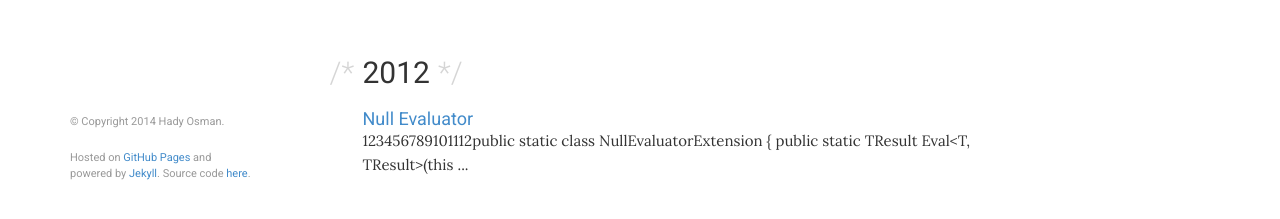
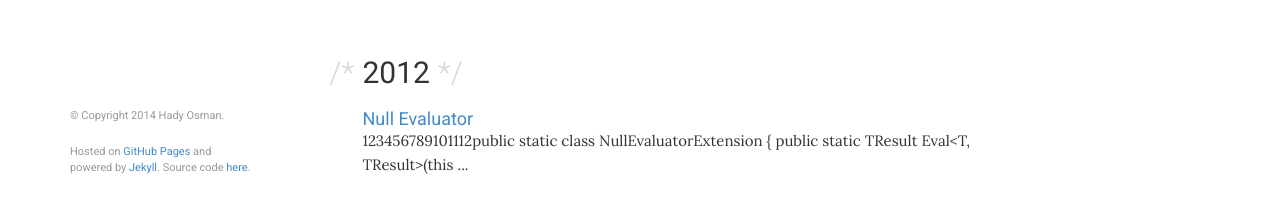
Before and after one commit to hadynz/hadynz.github.io, a Jekyll site: the page built from home.md, in a window 1280 px wide. Shown: the part 839-1058 px from the top of the page. Built offline with Jekyll 4.4.1, drawn with Linux system fonts in a browser that asks for light colours; comment, search, counter and statistics services are not loaded; after the commit the page ends 1036 px from its top, so only the background shows below that.

Commit message:
Fix float of footer relative to page on very short pages. Tweaked col width for iPad (widened left sidebar)

```diff
--- a/_includes/header/_navigation.html
+++ b/_includes/header/_navigation.html
@@ -1,7 +1,7 @@
 <div class="navbar navbar-defaultstyle" role="navigation">
     <div class="row">
 
-        <div class="navbar-header col-sm-3">
+        <div class="navbar-header col-sm-4 col-md-3">
             <button type="button" class="navbar-toggle" data-toggle="collapse" data-target=".navbar-collapse">
                 <span class="sr-only">Toggle navigation</span>
                 <span class="icon-bar"></span>
@@ -25,7 +25,7 @@
             </a>
         </div>
 
-        <div class="navbar-collapse collapse col-sm-9">
+        <div class="navbar-collapse collapse col-sm-8 col-md-9">
             <ul class="nav navbar-nav">
             {% for link in site.data.navigation %}
                 {% if link.external %}
--- a/_includes/header/header.html
+++ b/_includes/header/header.html
@@ -22,7 +22,7 @@
         <!-- Optional Cover photo for page -->
         {% if page.large_header or page.image %}
         <div class="masthead--title row" style="{{ page.image.title_style }}">
-            <div class="inner col-sm-9 col-sm-offset-3">
+            <div class="inner col-sm-8 col-sm-offset-4 col-md-9 col-md-offset-3">
                 {% include post/_title.html %}
             </div>
         </div>
--- a/_layouts/default.html
+++ b/_layouts/default.html
@@ -14,7 +14,7 @@
         {% endif %}
 
         <!-- Main page content -->
-        <div class="blog-content col-sm-9 col-sm-push-3 col-md-8 col-md-push-3 col-lg-7 col-lg-push-3">
+        <div class="blog-content col-sm-8 col-sm-push-4 col-md-8 col-md-push-3 col-lg-7 col-lg-push-3">
             <div class="blog-content--inner">
 
                 {% if hasLargeHeader == false %}
@@ -25,26 +25,28 @@
 
                 {{ content }}
             </div>
+            {% if site.widget.disqus.short_name and page.comments %}
+            <div class="hidden-xs">
+                <div id="disqus_thread" class="blog-content--comments"></div>
+            </div>
+            {% endif %}
         </div>
 
         <!-- Personal Biography -->
-        {% if page.biography != false %}
-        <div class="biography-wrapper col-sm-3 col-sm-pull-9 col-md-3 col-md-pull-8 col-lg-3 col-lg-pull-7">
-            {% include biography.html hasLargeHeader=hasLargeHeader %}
-        </div>
-        {% endif %}
+
+        <aside class="left-sidebar">
+            {% if page.biography != false %}
+            <div class="biography-wrapper col-sm-4 col-sm-pull-8 col-md-3 col-md-pull-8 col-lg-3 col-lg-pull-7">
+                {% include biography.html hasLargeHeader=hasLargeHeader %}
+            </div>
+            {% endif %}
+            {% include footer.html %}
+        </aside>
 
     </div>
 
-    {% if site.widget.disqus.short_name and page.comments %}
-    <div class="row hidden-xs">
-        <div id="disqus_thread" class="blog-content--comments col-sm-9 col-sm-push-3 col-md-8 col-md-push-3 col-lg-7 col-lg-push-3"></div>
-    </div>
-    {% endif %}
-
 </div>
 
-{% include footer.html %}
 {% include scripts/scripts.html %}
 
 </body>
--- a/assets/css/biography.css
+++ b/assets/css/biography.css
@@ -41,6 +41,7 @@
         margin: 20px 0;
     }
     .biography--avatar img {
+        max-width: 150px;
         border: 4px solid #FFF;
         position: relative;
         top: -4px;
@@ -52,9 +53,6 @@
 @media (min-width: 992px) {
     .biography-is-fixed {
         width: 210px;
-    }
-    .biography--avatar img {
-        max-width: 150px;
     }
 }
 
--- a/assets/css/blog.css
+++ b/assets/css/blog.css
@@ -1,4 +1,9 @@
 /* Main Content */
+.blog-content {
+    z-index: 1;
+    position: relative;
+}
+
 .blog-content--inner a:not(.btn, .title-link) {
     text-decoration: underline;
 }
@@ -107,9 +112,6 @@
 
 /* Small devices (tablets, 768px and up) */
 @media (min-width: 768px) {
-    .blog-content-wrapper {
-        margin-bottom: 25px;
-    }
     .blog-content--inner h2:before {
         position: absolute;
         left: -18px;
--- a/assets/css/footer.css
+++ b/assets/css/footer.css
@@ -4,29 +4,37 @@
 }
 
 .page-footer {
-    text-align: center;
-    padding: 15px 0;
     font-size: 11px;
     color: #999;
-    z-index: -1;
 }
 
 .page-footer p:last-child {
     margin-bottom: 0;
 }
 
-/* Medium devices (desktops, 992px and up) */
-@media (min-width: 992px) {
+/* Small devices (tablets, 768px and up) */
+@media (min-width: 768px) {
+    .biography-wrapper {
+        margin-bottom: 86px; /* The exact height of the footer */
+    }
     .page-footer {
         text-align: left;
-        width: 100%;
-        padding: 0;
+        padding-bottom: 21px;
         position: absolute;
-        bottom: 40px;
+        bottom: 0;
     }
     .page-footer--inner {
         width: 215px;
-        position: relative;
-        z-index: 5;
     }
 }
+
+/* Extra small devices (phones, less than 768px) */
+@media (max-width: 767px) {
+    .page-footer {
+        text-align: center;
+        padding: 15px 0;
+    }
+    .page-footer--inner p {
+        margin: 0;
+    }
+}
```
